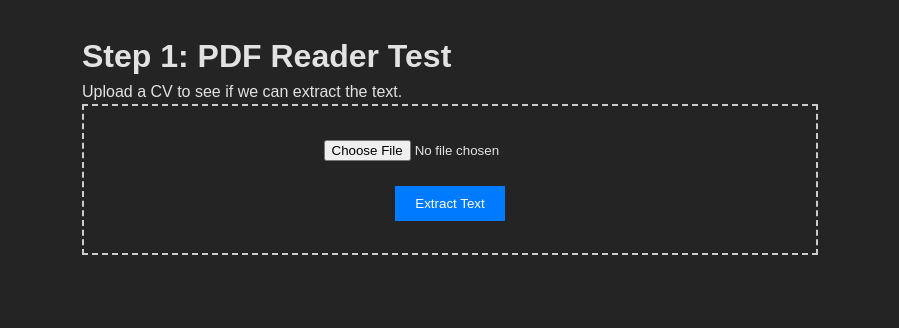
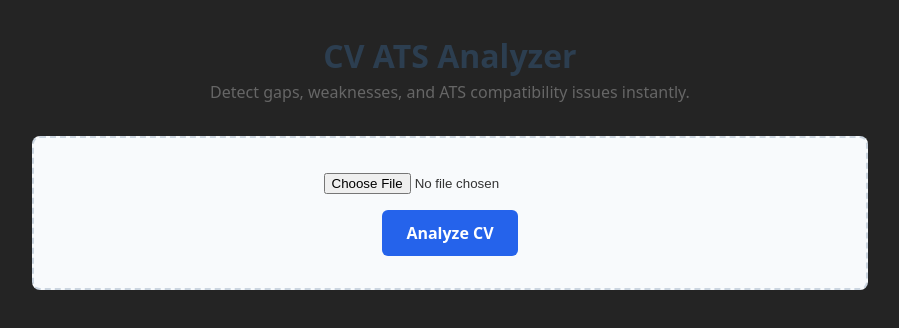
Before and after one commit to aalmalki3/Pers, a React (Vite) app in the folder frontend/: page / in a window 1280 px wide. Shown: the top 328 px of the page, without its empty margins (190-1089 px from the left). Built offline with nearby package versions, Linux system fonts and the light colour scheme.

Commit message:
Enhance CV ATS Analyzer UI and functionality
Added active tab state management and enhanced UI for the CV ATS Analyzer. Improved error handling and updated styles for better user experience.

```diff
--- a/frontend/src/App.jsx
+++ b/frontend/src/App.jsx
@@ -5,6 +5,7 @@ function App() {
   const [result, setResult] = useState(null);
   const [loading, setLoading] = useState(false);
   const [error, setError] = useState('');
+  const [activeTab, setActiveTab] = useState('issues'); // 'issues', 'strengths', 'raw'
 
   const handleFileChange = (e) => {
     if (e.target.files[0]) {
@@ -16,7 +17,6 @@ function App() {
 
   const handleUpload = async () => {
     if (!file) return;
-
     setLoading(true);
     setError('');
     setResult(null);
@@ -25,18 +25,13 @@ function App() {
     formData.append('cv', file);
 
     try {
-      // Use relative path for production
       const response = await fetch('/api/upload-cv', {
         method: 'POST',
         body: formData,
       });
 
       const data = await response.json();
-
-      if (!response.ok) {
-        throw new Error(data.details || 'Failed to upload');
-      }
-
+      if (!response.ok) throw new Error(data.details || 'Failed to upload');
       setResult(data);
     } catch (err) {
       setError(err.message);
@@ -45,39 +40,131 @@ function App() {
     }
   };
 
+  const getSeverityColor = (severity) => {
+    if (severity === 'critical') return '#dc3545'; // Red
+    if (severity === 'high') return '#fd7e14'; // Orange
+    return '#ffc107'; // Yellow
+  };
+
   return (
-    <div style={{ padding: '2rem', fontFamily: 'Arial', maxWidth: '800px', margin: '0 auto' }}>
-      <h1>Step 1: PDF Reader Test</h1>
-      <p>Upload a CV to see if we can extract the text.</p>
+    <div style={{ padding: '2rem', fontFamily: 'system-ui, sans-serif', maxWidth: '900px', margin: '0 auto', color: '#333' }}>
+      <header style={{ marginBottom: '2rem', textAlign: 'center' }}>
+        <h1 style={{ color: '#2c3e50' }}>CV ATS Analyzer</h1>
+        <p style={{ color: '#666' }}>Detect gaps, weaknesses, and ATS compatibility issues instantly.</p>
+      </header>
 
-      <div style={{ border: '2px dashed #ccc', padding: '2rem', textAlign: 'center', marginBottom: '1rem' }}>
-        <input type="file" accept=".pdf" onChange={handleFileChange} />
-        <br /><br />
+      {/* Upload Section */}
+      <div style={{ border: '2px dashed #cbd5e0', padding: '2rem', textAlign: 'center', borderRadius: '8px', background: '#f8fafc' }}>
+        <input type="file" accept=".pdf" onChange={handleFileChange} style={{ marginBottom: '1rem' }} />
+        <br />
         <button
           onClick={handleUpload}
           disabled={!file || loading}
-          style={{ padding: '10px 20px', background: '#007bff', color: 'white', border: 'none', cursor: 'pointer' }}
+          style={{
+            padding: '12px 24px',
+            background: loading ? '#9ca3af' : '#2563eb',
+            color: 'white',
+            border: 'none',
+            borderRadius: '6px',
+            cursor: loading ? 'not-allowed' : 'pointer',
+            fontSize: '1rem',
+            fontWeight: 'bold'
+          }}
         >
-          {loading ? 'Reading PDF...' : 'Extract Text'}
+          {loading ? 'Analyzing CV...' : 'Analyze CV'}
         </button>
       </div>
 
       {error && (
-        <div style={{ color: 'red', background: '#ffe6e6', padding: '1rem' }}>
+        <div style={{ marginTop: '1rem', color: '#721c24', background: '#f8d7da', padding: '1rem', borderRadius: '6px' }}>
           <strong>Error:</strong> {error}
         </div>
       )}
 
+      {/* Results Dashboard */}
       {result && (
-        <div style={{ background: '#f9f9f9', padding: '1rem', border: '1px solid #ddd' }}>
-          <h3>Success!</h3>
-          <p><strong>File:</strong> {result.fileName}</p>
-          <p><strong>Pages:</strong> {result.pageCount}</p>
-          <hr />
-          <h4>Extracted Text:</h4>
-          <pre style={{ whiteSpace: 'pre-wrap', fontSize: '0.9rem' }}>
-            {result.extractedText}
-          </pre>
+        <div style={{ marginTop: '2rem' }}>
+          <div style={{ display: 'flex', justifyContent: 'space-between', alignItems: 'center', marginBottom: '1rem' }}>
+            <h2>Analysis Results: {result.fileName}</h2>
+            <span style={{ background: '#e2e8f0', padding: '4px 12px', borderRadius: '20px', fontSize: '0.9rem' }}>
+              {result.issues.length} Issues Found
+            </span>
+          </div>
+
+          {/* Tabs */}
+          <div style={{ display: 'flex', borderBottom: '1px solid #ddd', marginBottom: '1.5rem' }}>
+            <button
+              onClick={() => setActiveTab('issues')}
+              style={{ padding: '10px 20px', background: activeTab === 'issues' ? '#2563eb' : 'transparent', color: activeTab === 'issues' ? 'white' : '#333', border: 'none', cursor: 'pointer', borderRadius: '6px 6px 0 0' }}
+            >
+              Issues & Gaps ({result.issues.length})
+            </button>
+            <button
+              onClick={() => setActiveTab('strengths')}
+              style={{ padding: '10px 20px', background: activeTab === 'strengths' ? '#2563eb' : 'transparent', color: activeTab === 'strengths' ? 'white' : '#333', border: 'none', cursor: 'pointer', borderRadius: '6px 6px 0 0', marginLeft: '4px' }}
+            >
+              Strengths ({result.strengths.length})
+            </button>
+            <button
+              onClick={() => setActiveTab('raw')}
+              style={{ padding: '10px 20px', background: activeTab === 'raw' ? '#2563eb' : 'transparent', color: activeTab === 'raw' ? 'white' : '#333', border: 'none', cursor: 'pointer', borderRadius: '6px 6px 0 0', marginLeft: '4px' }}
+            >
+              Raw Text
+            </button>
+          </div>
+
+          {/* Content Area */}
+          <div style={{ background: '#fff', padding: '1.5rem', border: '1px solid #e2e8f0', borderRadius: '8px', minHeight: '300px' }}>
+
+            {activeTab === 'issues' && (
+              <div>
+                {result.issues.length === 0 ? (
+                  <p style={{ color: 'green', fontWeight: 'bold' }}>No critical issues found! Great job.</p>
+                ) : (
+                  result.issues.map((issue, idx) => (
+                    <div key={idx} style={{ marginBottom: '1.5rem', paddingBottom: '1.5rem', borderBottom: '1px solid #eee' }}>
+                      <div style={{ display: 'flex', alignItems: 'center', marginBottom: '0.5rem' }}>
+                        <span style={{
+                          width: '12px', height: '12px', borderRadius: '50%',
+                          background: getSeverityColor(issue.severity),
+                          marginRight: '10px', display: 'inline-block'
+                        }}></span>
+                        <h3 style={{ margin: 0, fontSize: '1.1rem' }}>{issue.title}</h3>
+                        <span style={{ marginLeft: '10px', fontSize: '0.8rem', background: '#eee', padding: '2px 8px', borderRadius: '4px' }}>{issue.category}</span>
+                      </div>
+                      <p style={{ color: '#555', margin: '0.5rem 0 1rem 22px' }}>{issue.description}</p>
+
+                      {/* Solutions Box */}
+                      <div style={{ background: '#f0f7ff', padding: '1rem', borderRadius: '6px', marginLeft: '22px' }}>
+                        <strong style={{ display: 'block', marginBottom: '0.5rem', color: '#2563eb' }}>💡 Recommended Fixes:</strong>
+                        <ul style={{ margin: 0, paddingLeft: '1.2rem' }}>
+                          {result.solutions[issue.id]?.map((sol, sIdx) => (
+                            <li key={sIdx} style={{ marginBottom: '0.5rem', color: '#333' }}>{sol}</li>
+                          ))}
+                        </ul>
+                      </div>
+                    </div>
+                  ))
+                )}
+              </div>
+            )}
+
+            {activeTab === 'strengths' && (
+              <ul style={{ listStyle: 'none', padding: 0 }}>
+                {result.strengths.map((str, idx) => (
+                  <li key={idx} style={{ padding: '1rem', background: '#ecfdf5', borderLeft: '4px solid #10b981', marginBottom: '1rem', color: '#065f46' }}>
+                    <strong>✓ {str}</strong>
+                  </li>
+                ))}
+              </ul>
+            )}
+
+            {activeTab === 'raw' && (
+              <pre style={{ whiteSpace: 'pre-wrap', fontSize: '0.85rem', color: '#333', background: '#f9f9f9', padding: '1rem', borderRadius: '4px' }}>
+                {result.rawText}
+              </pre>
+            )}
+          </div>
         </div>
       )}
     </div>
```
